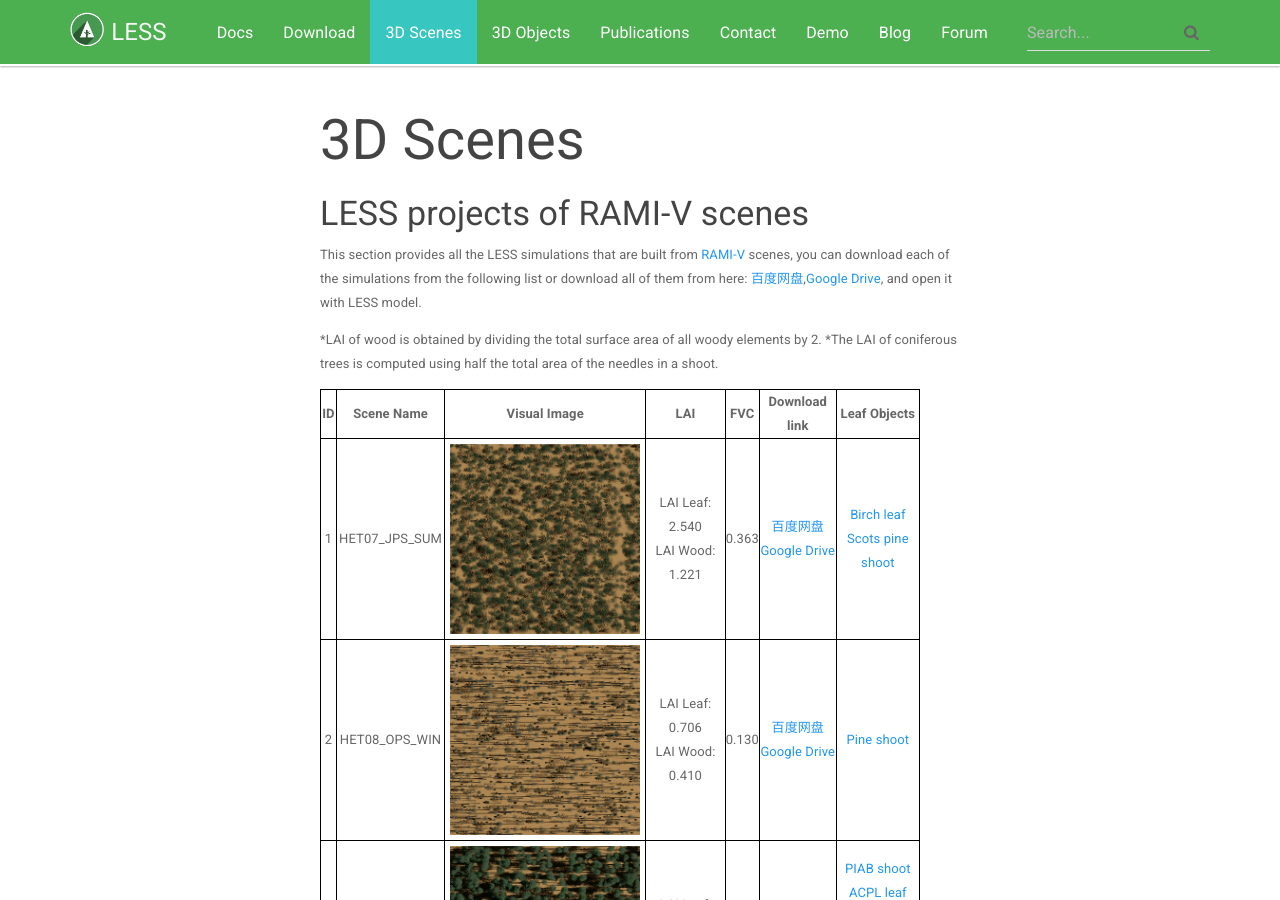
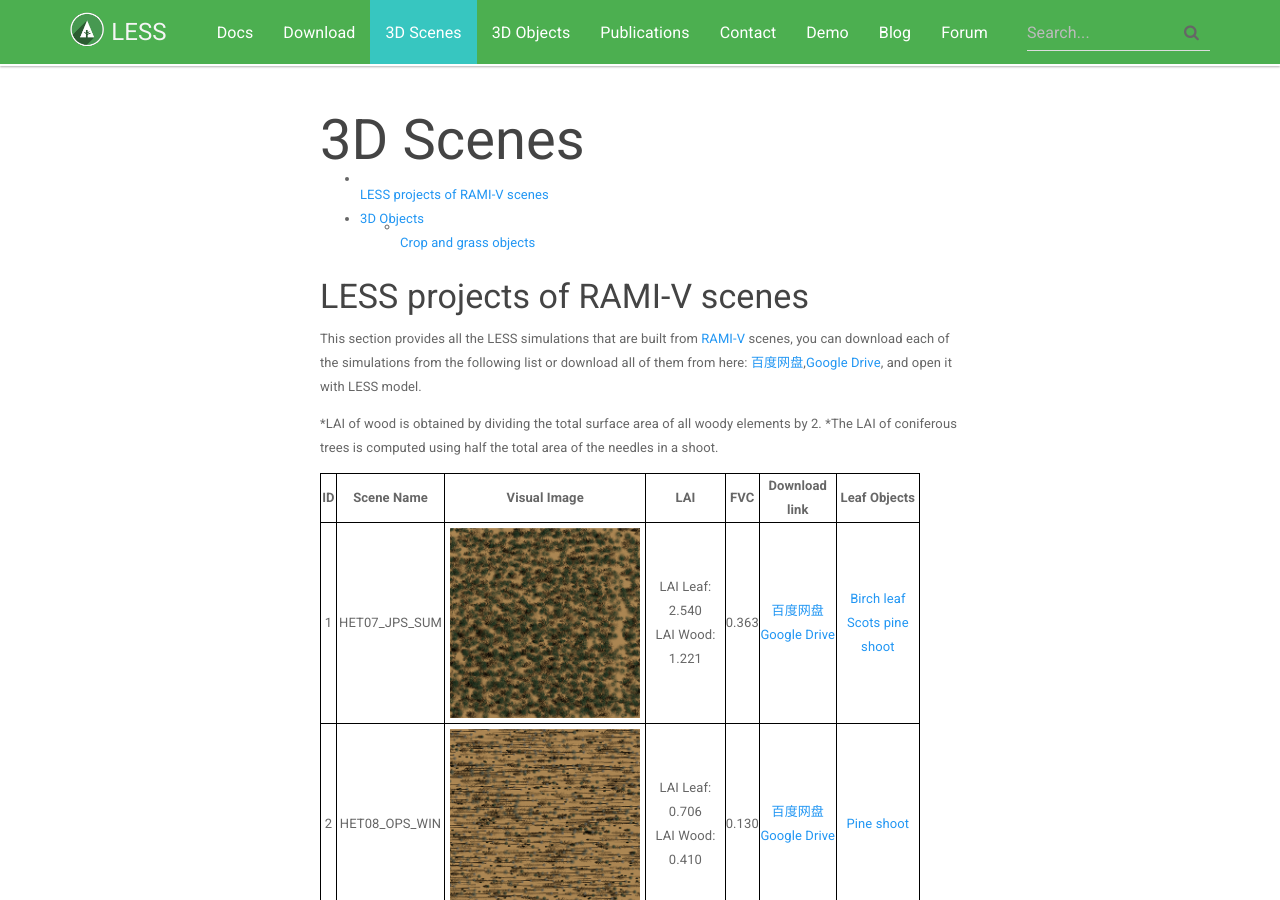
Before and after one commit to jianboqi/jianboqi.github.io, a Jekyll site: the page built from 3dscenes.md, in a window 1280 px wide and 900 px high. Built offline with Jekyll 4.4.1, drawn with Linux system fonts in a browser that asks for light colours; nearby versions of some CDN libraries.

Commit message:
Update 3dscenes.md

```diff
--- a/3dscenes.md
+++ b/3dscenes.md
@@ -6,7 +6,8 @@ sectionid: page_3dscenes
 published: true
 ---
 
-
+* toc
+{:toc}
 
 ### LESS projects of RAMI-V scenes
 This section provides all the LESS simulations that are built from [RAMI-V](https://rami-benchmark.jrc.ec.europa.eu/_www/index.php) scenes, you can download each of the simulations from the following list or download all of them from here: [百度网盘](https://pan.baidu.com/s/1QGPZuxZwMN88UTlHb4qMCA?pwd=1qx7),[Google Drive](https://drive.google.com/drive/folders/19unJIW_dSN24_5SDDfEqwyoqV5AaRKwC?usp=sharing), and open it with LESS model.
```
